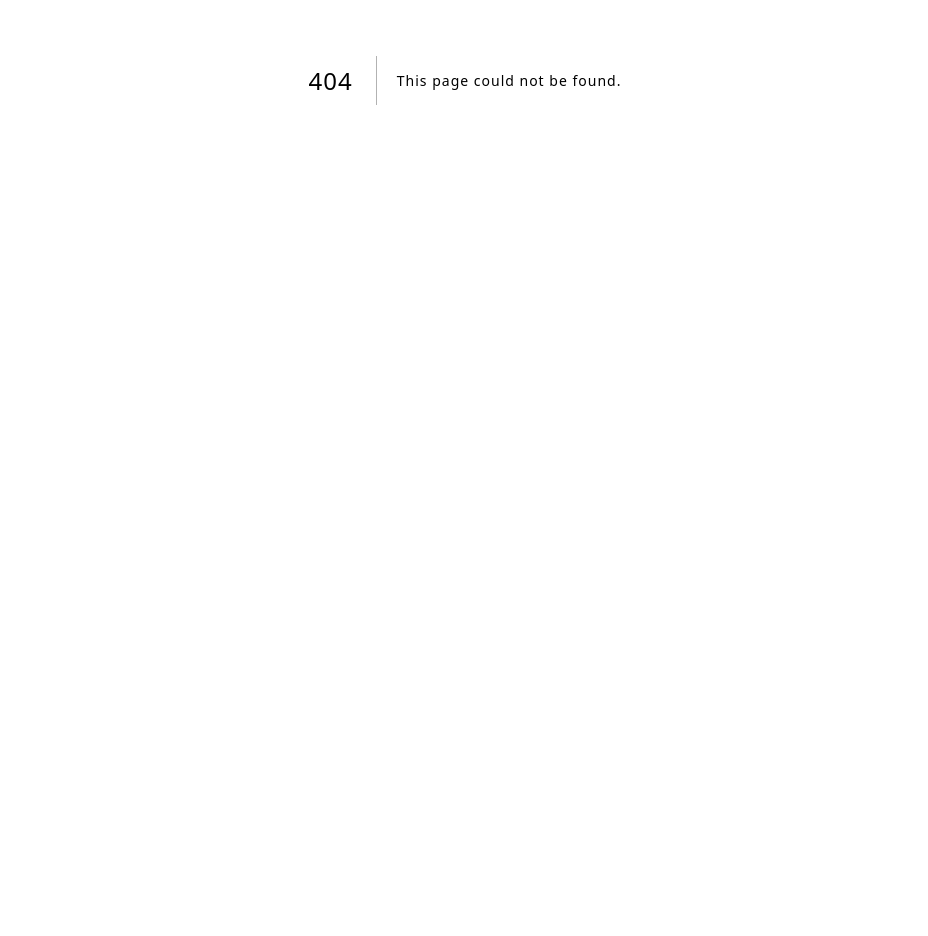
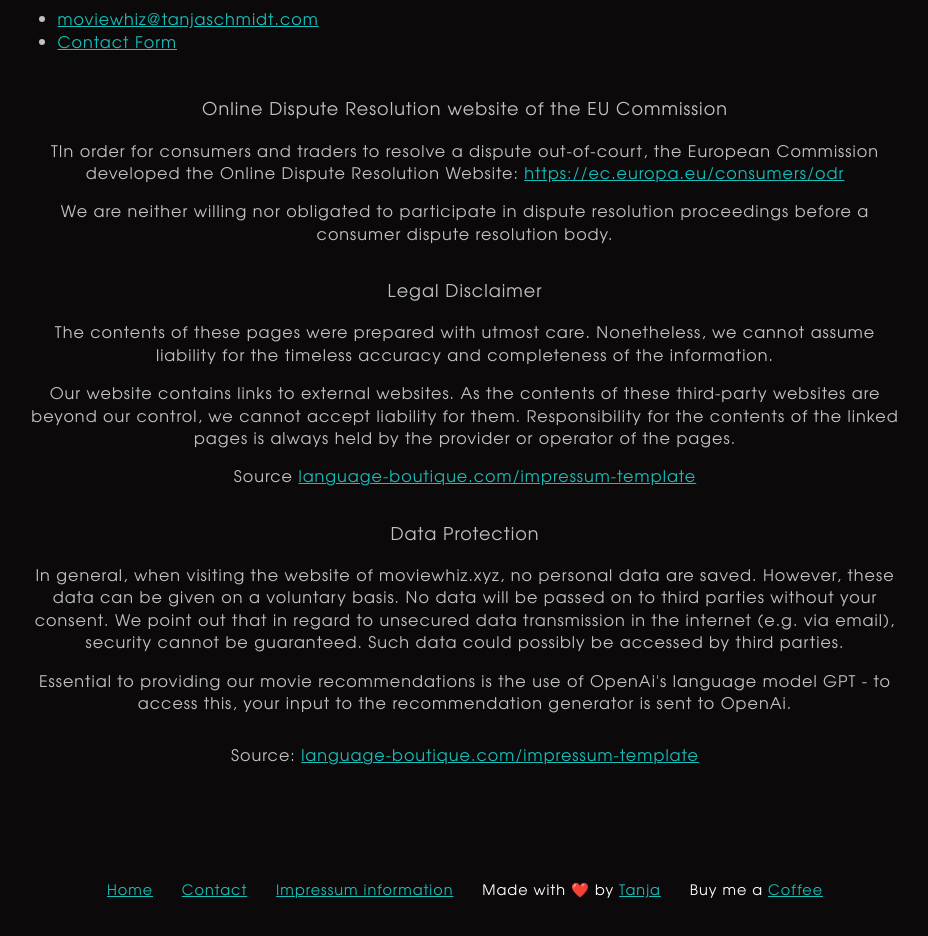
Before and after one commit to Sunkio/moviewhiz, a Next.js app: page /impressum in a window 1280 px wide. Before the commit this address had no page. Shown: the part 320-1256 px from the top of the page, without its empty margins (175-1103 px from the left). Before the commit the page ends 800 px from the top, so only its background shows below. Built offline with nearby package versions, Linux system fonts and the light colour scheme.

Commit message:
ad impressum

```diff
--- a/components/Footer.js
+++ b/components/Footer.js
@@ -6,7 +6,7 @@ function Footer() {
 
       <p><Link className="footer-link " href="/">Home</Link></p>
       <p><Link className="footer-link" href="/contact">Contact</Link></p>
-      <p><Link className="footer-link" href="/legal">Legal Disclaimer</Link></p>
+      <p><Link className="footer-link" href="/impressum">Impressum information</Link></p>
       <p className="footer-text">
         Made with ❤️ by{' '}
         <a
--- /dev/null
+++ b/pages/impressum.js
@@ -0,0 +1,49 @@
+import Link from 'next/link';
+import Footer from '../components/Footer';
+import Heading from '../components/Heading';
+import Head from "next/head";
+
+function Impressum() {
+  return (
+    <div>
+        <Head>
+          <title>MovieWhiz</title>
+        </Head>
+      <div className="container">
+        <Heading>{ "Impressum Information" }</Heading>
+        <div className="sub-container">
+          <div className="header-subtitle">
+            <p>The following information (Impressum) is required under German law.</p>
+            <ul>
+              <li>Tanja Schmidt</li>
+              <li>Barkhausenstr. 34, 27568 Bremerhaven, Germany</li>
+            </ul>
+
+            <h3>Contact</h3>
+            <ul>
+              <li><a href="mailto:moviewhiz@tanjaschmidt.com" className="footer-link">moviewhiz@tanjaschmidt.com</a></li>
+              <li><Link className="footer-link" href="/contact">Contact Form</Link></li>
+            </ul>
+
+            <h3>Online Dispute Resolution website of the EU Commission</h3>
+            <p>TIn order for consumers and traders to resolve a dispute out-of-court, the European Commission developed the Online Dispute Resolution Website: <a href="https://ec.europa.eu/consumers/odr" className="footer-link">https://ec.europa.eu/consumers/odr</a></p>
+            <p>We are neither willing nor obligated to participate in dispute resolution proceedings before a consumer dispute resolution body.</p>
+
+            <h3>Legal Disclaimer</h3>
+            <p>The contents of these pages were prepared with utmost care. Nonetheless, we cannot assume liability for the timeless accuracy and completeness of the information.            </p>
+            <p>Our website contains links to external websites. As the contents of these third-party websites are beyond our control, we cannot accept liability for them. Responsibility for the contents of the linked pages is always held by the provider or operator of the pages.</p>
+            <p>Source <a href="https://language-boutique.com/impressum-template" class="footer-link">language-boutique.com/impressum-template</a></p>
+
+            <h3>Data Protection</h3>
+            <p>In general, when visiting the website of moviewhiz.xyz, no personal data are saved. However, these data can be given on a voluntary basis. No data will be passed on to third parties without your consent. We point out that in regard to unsecured data transmission in the internet (e.g. via email), security cannot be guaranteed. Such data could possibly be accessed by third parties.</p>
+            <p>Essential to providing our movie recommendations is the use of OpenAi's language model GPT - to access this, your input to the recommendation generator is sent to OpenAi.</p>
+            <p className="source">Source: <a href="https://language-boutique.com/impressum-template" class="footer-link">language-boutique.com/impressum-template</a></p>
+          </div>
+        </div>
+        <Footer />
+      </div>
+    </div>
+  );
+}
+
+export default Impressum;
--- a/pages/styles.css
+++ b/pages/styles.css
@@ -119,7 +119,7 @@ body {
     margin: 0;
 }
 
-.header-subtitle h2, .header-subtitle p {
+.header-subtitle h2, .header-subtitle p, .header-subtitle h3, .header-subtitle ul {
     font-size: 1.3em;
     font-style: normal;
     font-weight: 400;
@@ -128,9 +128,20 @@ body {
     text-align: center;
 }
 
-.header-subtitle p {
+.header-subtitle p, .header-subtitle ul {
     font-size: 1em;
     /*text-align: left;*/
+}
+
+.header-subtitle ul {
+    /*list-style: none;*/
+    padding: 0 30px 10px 30px;
+    text-align: left;
+}
+
+.header-subtitle h3 {
+    margin-top: 34px;
+    font-size: 1.1em;
 }
 
 .neon-text {
@@ -407,7 +418,10 @@ textarea {
     color: rgba(255, 255, 255, 0.5);
 }
 
-
+.source {
+    font-size: 0.7em;
+    margin-top: 30px;
+}
 
 /* Footer */
 
```
